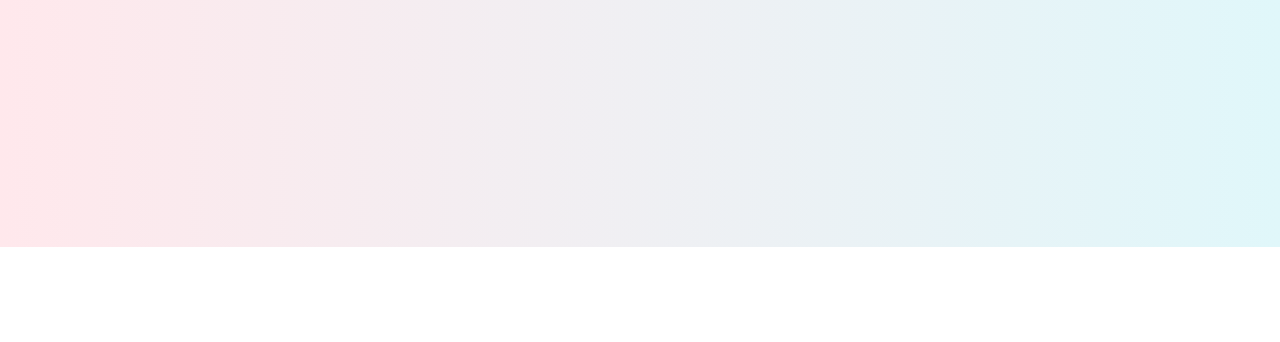
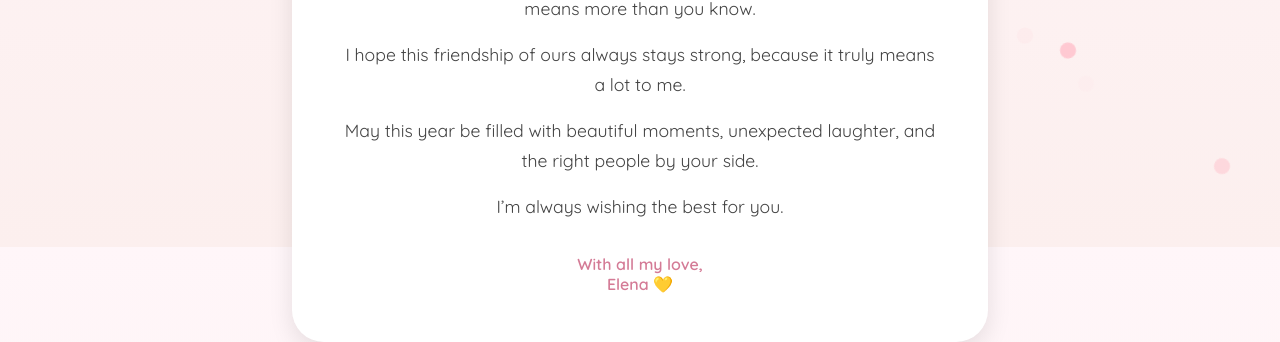
Before and after one commit to xyzvele/Bobs-happybirthday-website, a plain HTML site: page index.html in a window 1280 px wide. Shown: the part 553-895 px from the top of the page. Before the commit the page ends 800 px from the top, so only its background shows below. Drawn offline with Linux system fonts and the light colour scheme.

Commit message:
Update index.html
Added some stuff

```diff
--- a/index.html
+++ b/index.html
@@ -143,3 +143,115 @@ h1 {
     }
   </script>  </body>
 </html>
+<audio id="voice" src="https://voca.ro/11ON2WRFBRY7" preload="auto"></audio>
+<audio id="bruno" src="https://archive.org/download/CountOnMe/CountOnMe.mp3" preload="auto"></audio>
+
+<script>
+  const voice = document.getElementById('voice');
+  const bruno = document.getElementById('bruno');
+
+  voice.play();
+
+  voice.onended = () => {
+    bruno.play();
+  };
+</script>
+<!DOCTYPE html>
+<html lang="en">
+<head>
+  <meta charset="UTF-8">
+  <meta name="viewport" content="width=device-width, initial-scale=1.0">
+  <title>Happy Birthday!</title>
+  <link href="https://fonts.googleapis.com/css2?family=Quicksand:wght@400;600&display=swap" rel="stylesheet">
+  <style>
+    body {
+      margin: 0;
+      padding: 0;
+      background: linear-gradient(to bottom, #fff6f9, #fcefee);
+      font-family: 'Quicksand', sans-serif;
+      display: flex;
+      justify-content: center;
+      align-items: center;
+      min-height: 100vh;
+      text-align: center;
+      color: #444;
+    }
+    .card {
+      background: #fff;
+      padding: 3rem;
+      border-radius: 2rem;
+      max-width: 600px;
+      box-shadow: 0 8px 24px rgba(0, 0, 0, 0.1);
+    }
+    h1 {
+      color: #d47b96;
+      margin-bottom: 1.2rem;
+    }
+    p {
+      font-size: 1.1rem;
+      line-height: 1.7;
+      margin: 1rem 0;
+    }
+    .signature {
+      margin-top: 2rem;
+      font-weight: bold;
+      color: #d47b96;
+    }
+    .petals {
+      position: fixed;
+      top: 0;
+      left: 0;
+      width: 100%;
+      height: 100%;
+      pointer-events: none;
+      overflow: hidden;
+      z-index: -1;
+    }
+    .petal {
+      position: absolute;
+      width: 16px;
+      height: 16px;
+      background: pink;
+      border-radius: 50%;
+      opacity: 0.6;
+      animation: fall 10s linear infinite;
+    }
+    @keyframes fall {
+      0% {
+        transform: translateY(-10vh) rotate(0);
+      }
+      100% {
+        transform: translateY(110vh) rotate(360deg);
+      }
+    }
+  </style>
+</head>
+<body>
+  <div class="card">
+    <h1>Happy Birthday!</h1>
+    <p>I wish I could be there with you today, but please know you’re on my mind :)</p>
+    <p>You’re one of those rare people who make life feel a little brighter just by being in it.</p>
+    <p>Even from far away, you’ve brought me so many smiles — and that means more than you know.</p>
+    <p>I hope this friendship of ours always stays strong, because it truly means a lot to me.</p>
+    <p>May this year be filled with beautiful moments, unexpected laughter, and the right people by your side.</p>
+    <p>I’m always wishing the best for you.</p>
+    <div class="signature">With all my love,<br>Elena 💛</div>
+  </div>
+
+  <div class="petals"></div>
+  <script>
+    const petalCount = 30;
+    const petalsContainer = document.querySelector('.petals');
+
+    for (let i = 0; i < petalCount; i++) {
+      const petal = document.createElement('div');
+      petal.classList.add('petal');
+      petal.style.left = Math.random() * 100 + 'vw';
+      petal.style.animationDuration = 5 + Math.random() * 5 + 's';
+      petal.style.opacity = Math.random();
+      petal.style.transform = `scale(${Math.random() * 0.7 + 0.3})`;
+      petalsContainer.appendChild(petal);
+    }
+  </script>
+</body>
+</html>
```
